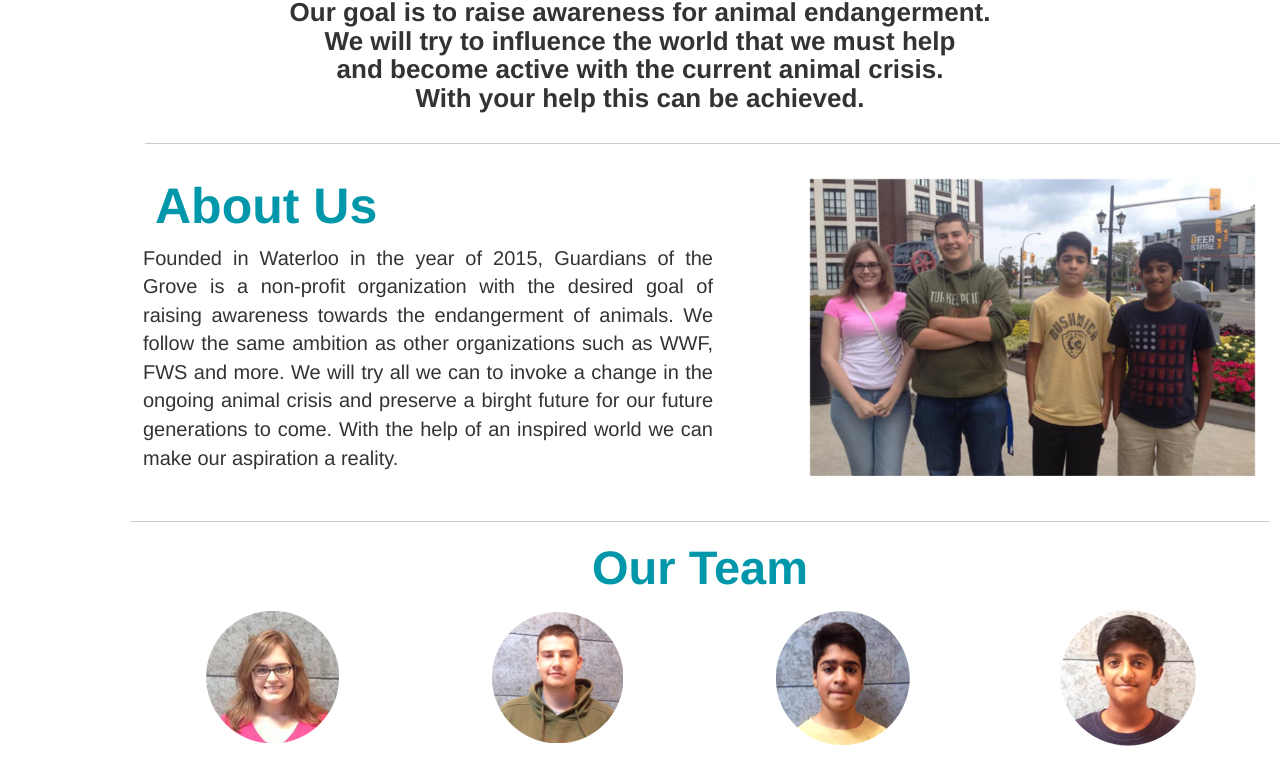
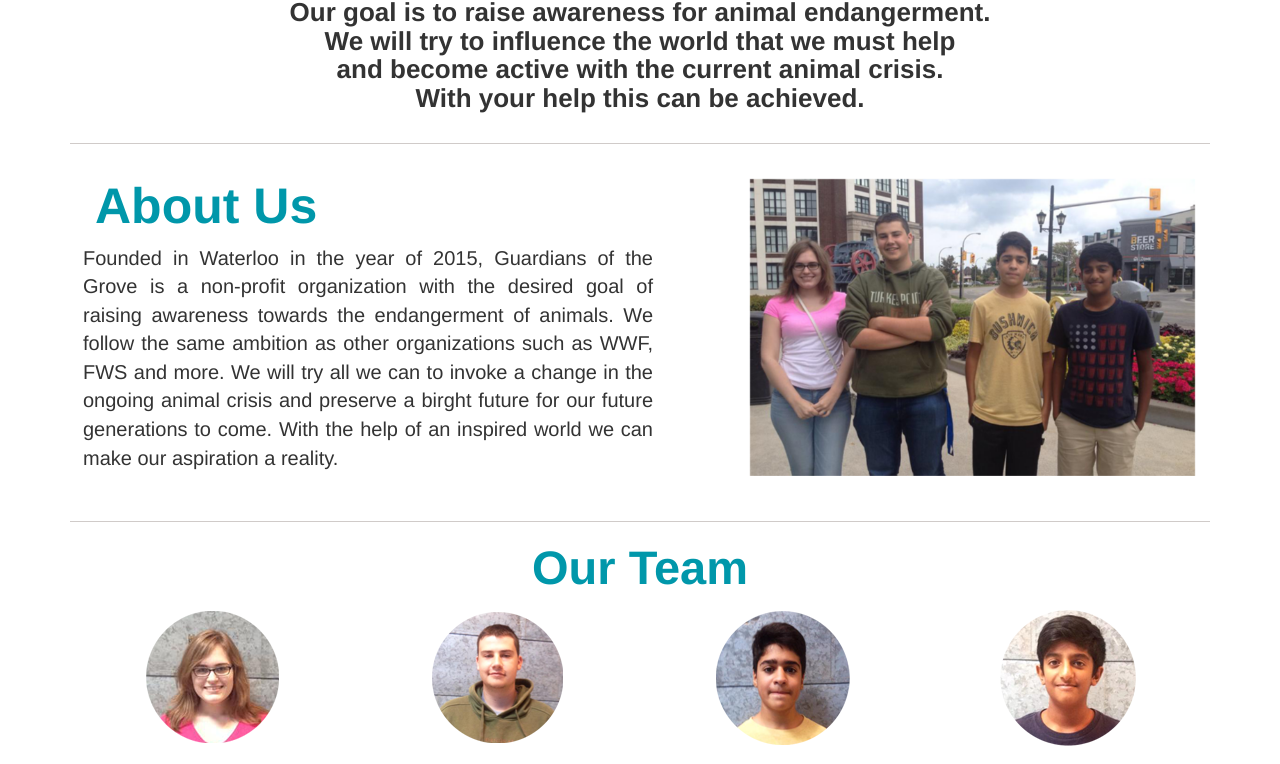
Before and after one commit to suyashhaspowers/GuardiansLayout1day, a plain HTML site: page index.html in a window 1280 px wide. Shown: the part 629-1393 px from the top of the page. Drawn offline with nearby package versions, Linux system fonts and the light colour scheme; a web font is replaced by a local one.

Commit message:
FIXED FINALLY!!!

```diff
--- a/style.css
+++ b/style.css
@@ -116,8 +116,7 @@ a {
 .container {
     padding-right: 15px;
     padding-left: 15px;
-    margin-right: auto;
-    margin-left: auto;
+
 }
 
 .row {
@@ -175,10 +174,6 @@ h1, h2, h3, h4, h5, h6 {
 	position: relative;
 }
 
-.container {
-	margin-left: 115px;
-	margin-right: 115px;
-}
 
 hr {
 	border-color: #D0CBC9;
```
